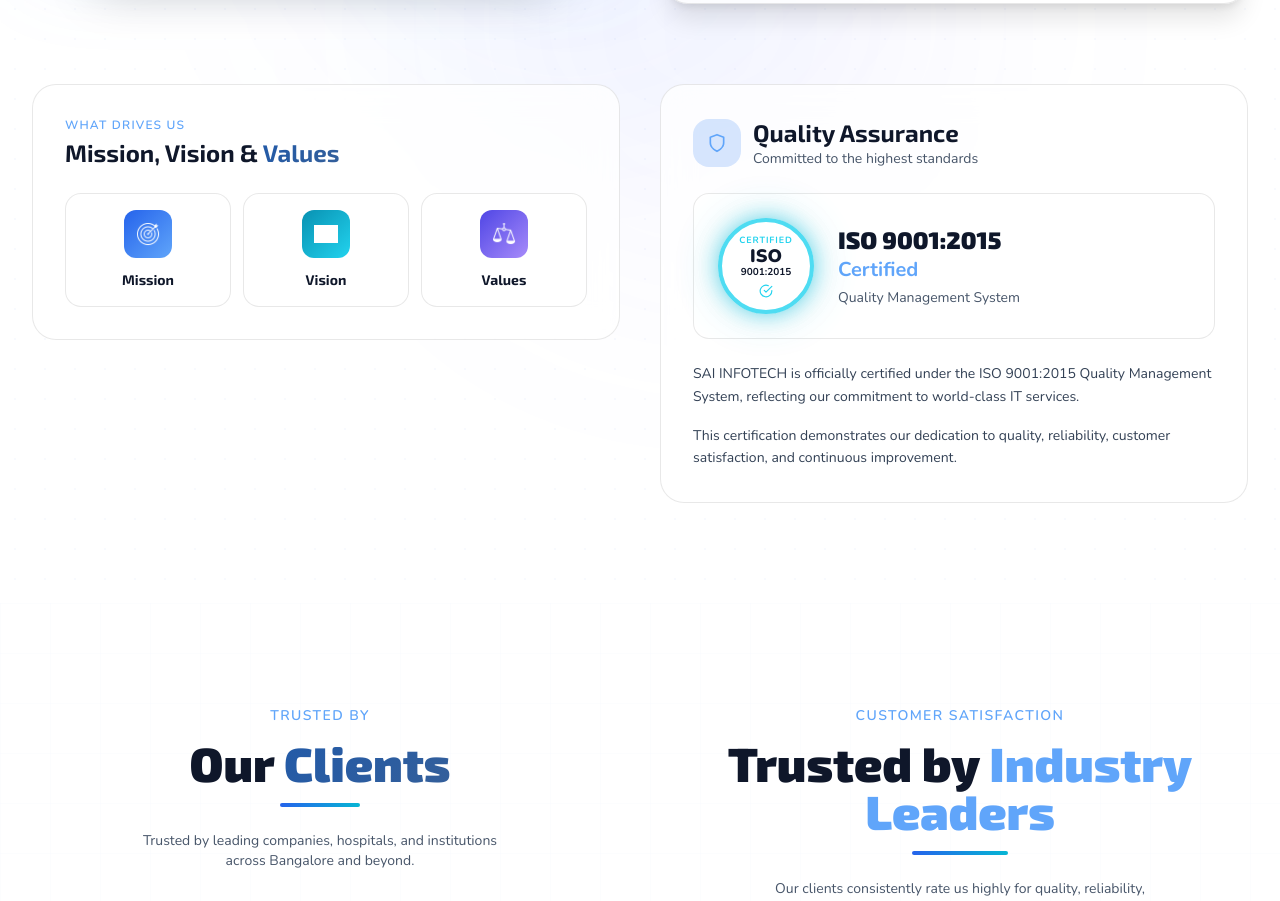
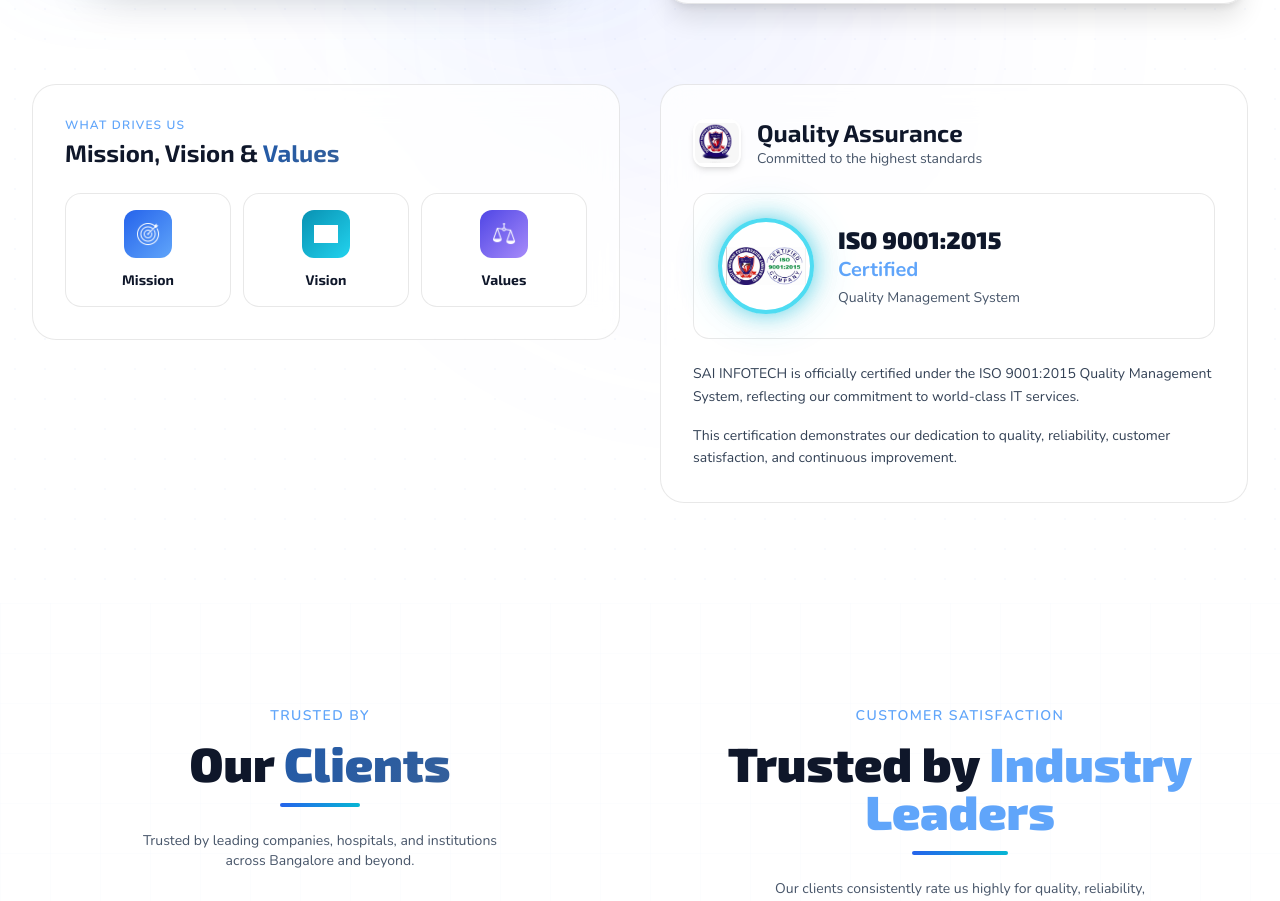
Before and after one commit to Yasir533/sai-infotech-webapp, a React (Vite) app in the folder sai-info/: page / in a window 1280 px wide. Shown: the part 1600-2501 px from the top of the page. Built offline with nearby package versions, Linux system fonts and the light colour scheme; grey boxes are pictures that could not be loaded; a web font is replaced by a local one.

Commit message:
style: configure Bureau Veritas and ISO logos inside certificate card

```diff
--- a/sai-info/src/components/About.jsx
+++ b/sai-info/src/components/About.jsx
@@ -1,6 +1,9 @@
 import React, { useState } from 'react'
 import { motion, AnimatePresence } from 'framer-motion'
-import { FiAward, FiCheckCircle, FiShield } from 'react-icons/fi'
+import { FiAward } from 'react-icons/fi'
+
+import isoBadge from '../assets/iso-badge.png'
+import qualityVeritas from '../assets/quality-veritas.png'
 
 const mvvSections = [
   {
@@ -46,6 +49,9 @@ const mvvSections = [
 
 export default function About() {
   const [hoveredMVV, setHoveredMVV] = useState(null)
+
+  // Use hovered item if available, otherwise default to Mission when not hovered (to avoid blank layout spaces)
+  const activeMVV = hoveredMVV || mvvSections[0]
 
   return (
     <section id="about" className="section-pad relative overflow-hidden">
@@ -225,7 +231,7 @@ export default function About() {
             </AnimatePresence>
           </motion.div>
 
-          {/* RIGHT COLUMN: ISO Certification Section - Restored to original design */}
+          {/* RIGHT COLUMN: ISO Certification Section */}
           <motion.div
             id="certificate"
             initial={{ opacity: 0, y: 50 }}
@@ -235,32 +241,31 @@ export default function About() {
             className="glass rounded-3xl p-6 sm:p-8 border border-white/10 flex flex-col justify-between relative overflow-hidden"
           >
             <div>
-              {/* Shield Header */}
-              <div className="flex items-center gap-3 mb-6">
-                <div className="w-12 h-12 rounded-2xl bg-blue-500/20 flex items-center justify-center">
-                  <FiShield className="text-blue-400 text-xl" />
-                </div>
+              {/* Header with Bureau Veritas logo (Image 2) */}
+              <div className="flex items-center gap-4 mb-6">
+                <img
+                  src={qualityVeritas}
+                  alt="Quality Veritas Logo"
+                  className="w-12 h-12 rounded-xl object-contain bg-white p-0.5 shadow-md flex-shrink-0"
+                />
                 <div>
                   <h3 className="text-white text-2xl font-bold">Quality Assurance</h3>
                   <p className="text-slate-400 text-sm">Committed to the highest standards</p>
                 </div>
               </div>
 
-              {/* Glowing Pure-CSS ISO Badge */}
+              {/* Glowing Badge with ISO badge logo (Image 3) */}
               <div className="glass rounded-2xl border border-blue-500/20 p-6 mb-6 flex items-center gap-6">
                 <div className="flex-shrink-0 w-24 h-24 relative flex items-center justify-center">
                   <div
                     className="absolute inset-0 rounded-full border-4 border-cyan-400 opacity-80"
                     style={{ boxShadow: '0 0 20px rgba(6,182,212,0.7), 0 0 50px rgba(6,182,212,0.3)' }}
                   />
-                  <div className="text-center">
-                    <p className="text-cyan-400 text-[9px] font-bold tracking-widest uppercase">Certified</p>
-                    <p className="text-white text-lg font-black leading-none">ISO</p>
-                    <p className="text-white text-[10px] font-bold">9001:2015</p>
-                    <div className="flex justify-center mt-1">
-                      <FiCheckCircle className="text-cyan-400" size={14} />
-                    </div>
-                  </div>
+                  <img
+                    src={isoBadge}
+                    alt="ISO Certification Badge"
+                    className="w-20 h-20 object-contain relative z-10"
+                  />
                 </div>
                 <div>
                   <h4 className="text-white text-2xl font-black">ISO 9001:2015</h4>
```
